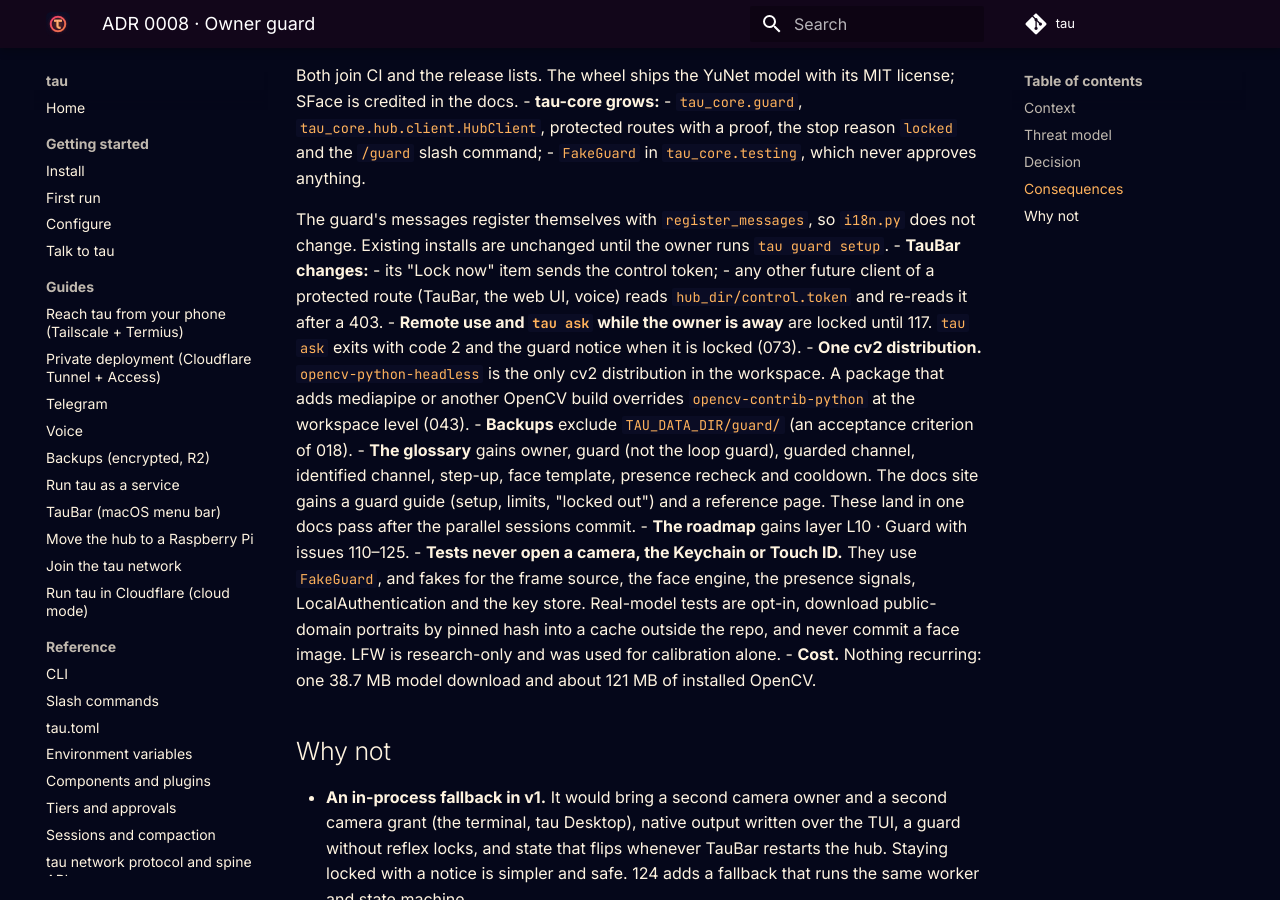
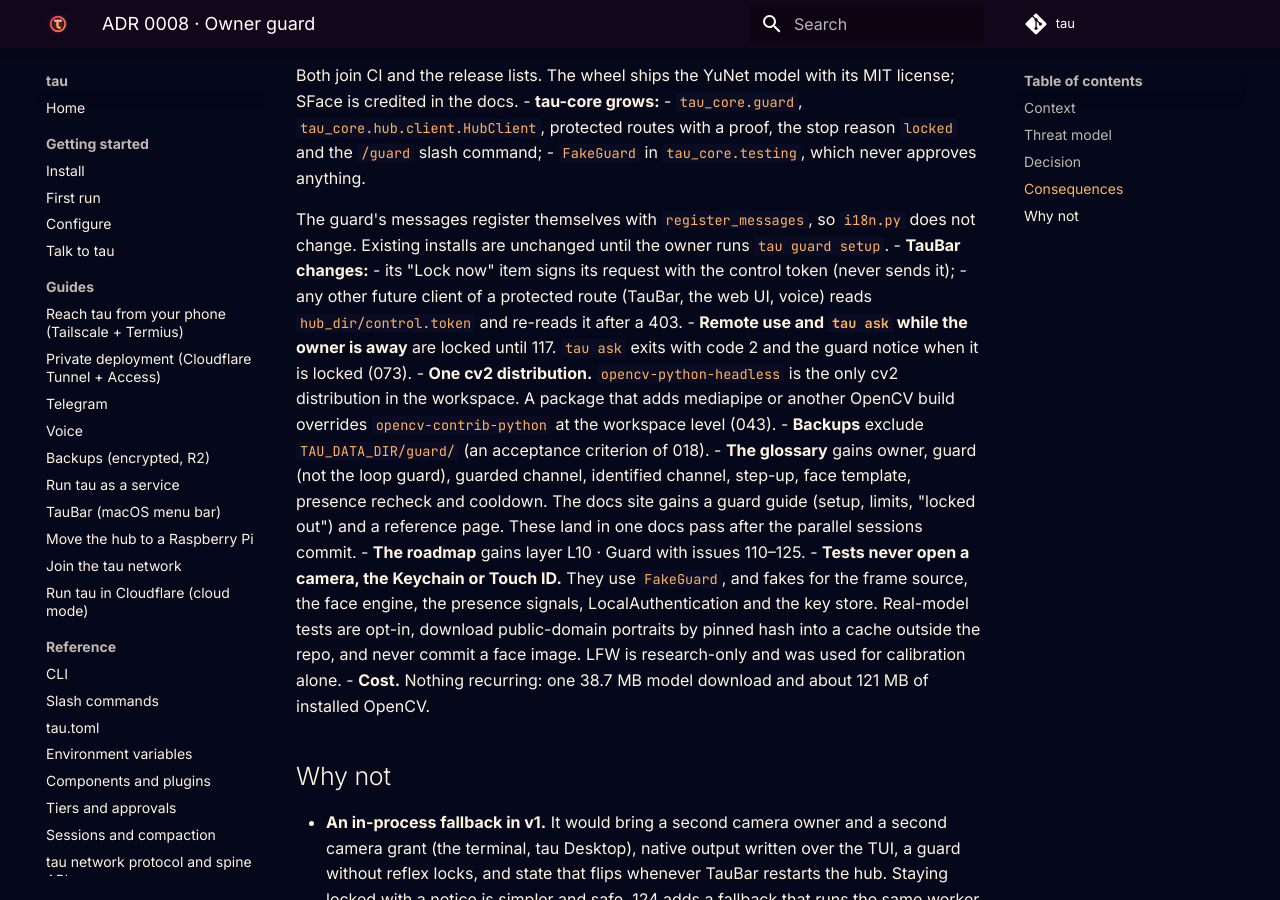
Before and after one commit to fport/tau, an MkDocs documentation site: the page built from docs/adr/0008-owner-guard.md, in a window 1280 px wide and 900 px high, scrolled down 13079 px. Built offline with MkDocs 1.6.1 and Material for MkDocs 9.7.7, drawn with Linux system fonts in a browser that asks for light colours; comment, search, counter and statistics services are not loaded.

Commit message:
docs(taubar): Lock now signs with the token; the grant covers the hub TauBar starts
ADR 0008's TauBar bullet said "Lock now" sends the control token, which
contradicts its decision 8; it signs its request with the token and
never sends it. The TauBar README adds that the camera grant covers
whatever TauBar starts as the hub, so whoever can change TauBar's hub
settings can use it; that falls under the ADR's shell-access limit.

Refs: 115

```diff
--- a/docs/adr/0008-owner-guard.md
+++ b/docs/adr/0008-owner-guard.md
@@ -235,7 +235,7 @@ Out of scope, stated plainly:
 
   The guard's messages register themselves with `register_messages`, so `i18n.py` does not change. Existing installs are unchanged until the owner runs `tau guard setup`.
 - **TauBar changes:**
-  - its "Lock now" item sends the control token;
+  - its "Lock now" item signs its request with the control token (never sends it);
   - any other future client of a protected route (TauBar, the web UI, voice) reads `hub_dir/control.token` and re-reads it after a 403.
 - **Remote use and `tau ask` while the owner is away** are locked until 117. `tau ask` exits with code 2 and the guard notice when it is locked (073).
 - **One cv2 distribution.** `opencv-python-headless` is the only cv2 distribution in the workspace. A package that adds mediapipe or another OpenCV build overrides `opencv-contrib-python` at the workspace level (043).
```
Also changed, not shown: apps/taubar/README.md (+4 -0 lines).
